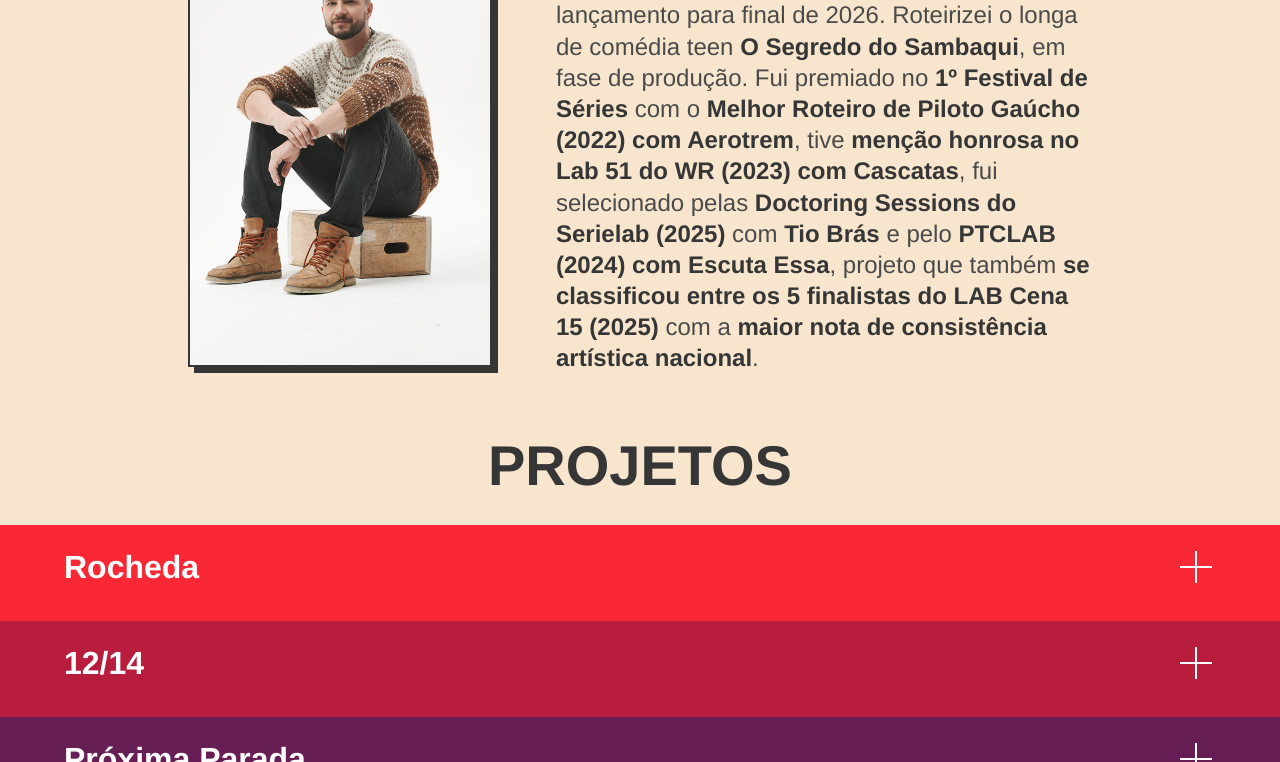
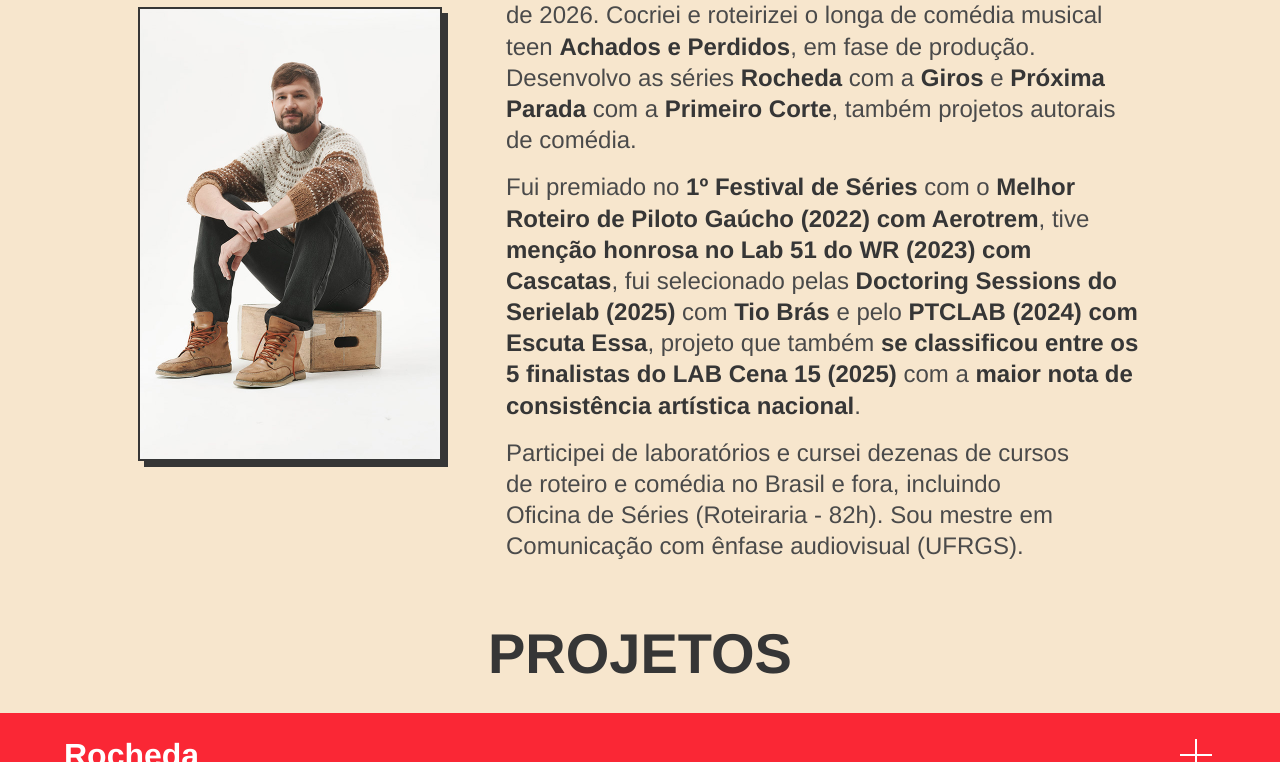
Before and after one commit to nicolorenzo/zambam, a website: page index.html in a window 1280 px wide. Shown: the part 473-1235 px from the top of the page. Drawn offline with Linux system fonts and the light colour scheme; a web font is replaced by a local one.

Commit message:
Alteração de texto

```diff
--- a/index.html
+++ b/index.html
@@ -38,16 +38,27 @@
                 alt="André Zambam - Roteirista"
               />
             </div>
-            <div class="column is-6 name">
+            <div class="column is-7 name">
               <p
-                class="is-size-4"
+                class="is-size-4 mb-4"
                 style="text-wrap: balance; margin-left: 1rem"
               >
-                Sou roteirista atualmente contratado por um grande streaming
-                para desenvolvimento de longa de comédia de minha coautoria, com
-                previsão de lançamento para final de 2026. Roteirizei o longa de
-                comédia teen <strong>O Segredo do Sambaqui</strong>, em fase de
-                produção. Fui premiado no
+                Sou <strong>roteirista</strong> atualmente contratado por um
+                <strong>grande streaming </strong>para desenvolvimento de
+                <strong>longa de comédia de minha coautoria</strong>, com
+                previsão de lançamento para final de 2026. Cocriei e roteirizei
+                o longa de comédia musical teen
+                <strong>Achados e Perdidos</strong>, em fase de produção.
+                Desenvolvo as séries <strong>Rocheda</strong> com a
+                <strong>Giros</strong> e <strong>Próxima Parada</strong> com a
+                <strong>Primeiro Corte</strong>, também projetos autorais de
+                comédia.
+              </p>
+              <p
+                class="is-size-4 mb-4"
+                style="text-wrap: balance; margin-left: 1rem"
+              >
+                Fui premiado no
                 <strong>1º Festival de Séries</strong> com o
                 <strong
                   >Melhor Roteiro de Piloto Gaúcho (2022) com Aerotrem</strong
@@ -65,6 +76,15 @@
                 >
                 com a
                 <strong>maior nota de consistência artística nacional</strong>.
+              </p>
+              <p
+                class="is-size-4"
+                style="text-wrap: balance; margin-left: 1rem"
+              >
+                Participei de laboratórios e cursei dezenas de cursos de roteiro
+                e comédia no Brasil e fora, incluindo Oficina de Séries
+                (Roteiraria - 82h). Sou mestre em Comunicação com ênfase
+                audiovisual (UFRGS).
               </p>
             </div>
           </div>
```
